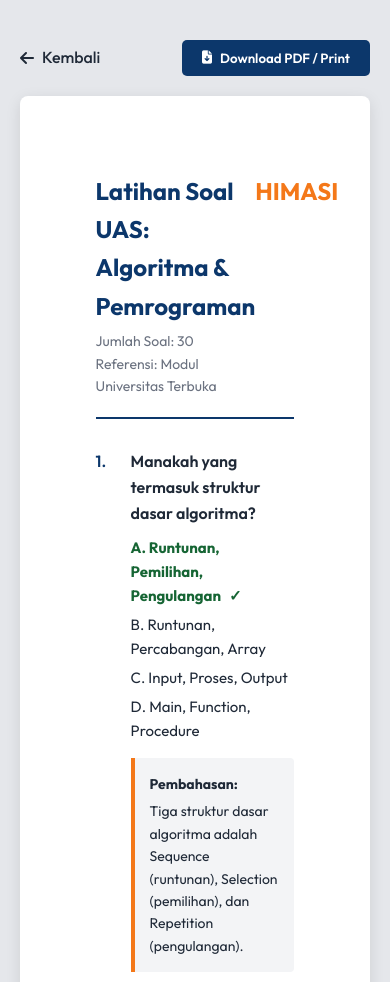
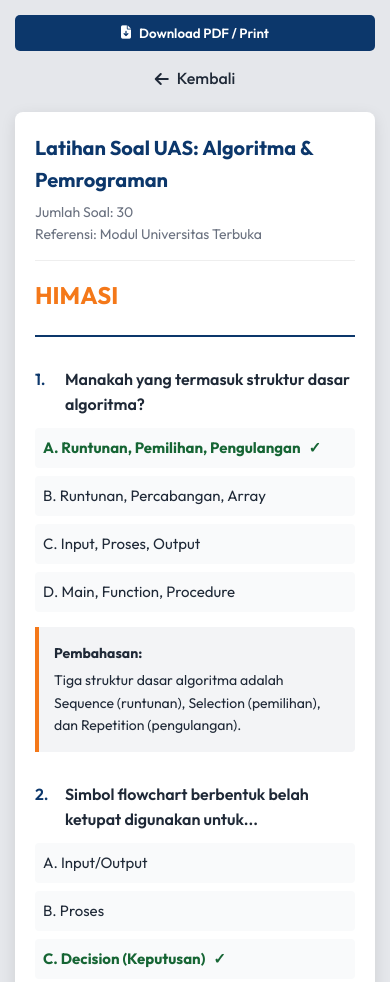
Before and after one commit to indriyanipuspita/himasi, a plain HTML site: page detail-soal.html in a window 390 px wide. Shown: the top 982 px of the page. Drawn offline with Linux system fonts and the light colour scheme.

Commit message:
Update Detail Practice

```diff
--- a/detail-soal.html
+++ b/detail-soal.html
@@ -252,6 +252,88 @@
                 background-color: #f3f4f6 !important;
                 -webkit-print-color-adjust: exact;
                 print-color-adjust: exact;
+            }
+        }
+
+        /* MOBILE RESPONSIVENESS */
+        @media (max-width: 768px) {
+            body {
+                padding: 15px;
+            }
+
+            .document-container {
+                padding: 20px;
+                width: 100%;
+                margin: 0;
+            }
+
+            .page-controls {
+                flex-direction: column-reverse;
+                gap: 15px;
+                align-items: stretch;
+            }
+
+            .btn-back,
+            .btn-download {
+                width: 100%;
+                justify-content: center;
+            }
+
+            .doc-header {
+                flex-direction: column;
+                align-items: flex-start;
+                gap: 15px;
+            }
+
+            .doc-logo {
+                text-align: left;
+                width: 100%;
+                border-top: 1px solid #eee;
+                padding-top: 15px;
+            }
+
+            .doc-title h1 {
+                font-size: 20px;
+            }
+
+            .question-item {
+                font-size: 15px;
+            }
+
+            .q-text {
+                font-size: 16px;
+                gap: 5px;
+            }
+
+            .options-list {
+                padding-left: 0;
+                /* Align options with left edge to save space */
+                margin-top: 10px;
+            }
+
+            .options-list li {
+                font-size: 15px;
+                margin-bottom: 8px;
+                padding: 8px;
+                background: #f9fafb;
+                border-radius: 4px;
+            }
+
+            .explanation-box {
+                margin-left: 0;
+                margin-top: 10px;
+            }
+
+            /* Pagination specific for mobile */
+            .pagination-container {
+                gap: 5px;
+                flex-wrap: wrap;
+            }
+
+            .page-btn {
+                width: 32px;
+                height: 32px;
+                font-size: 13px;
             }
         }
     </style>
```
